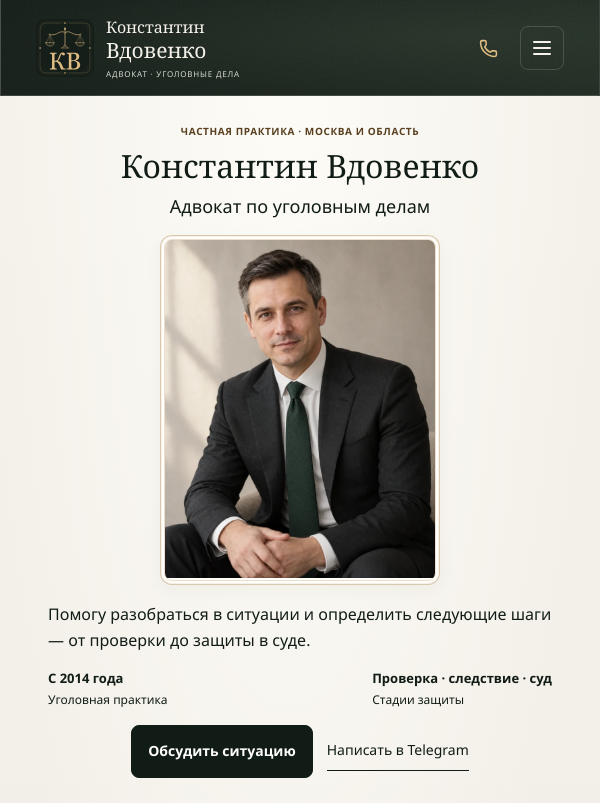
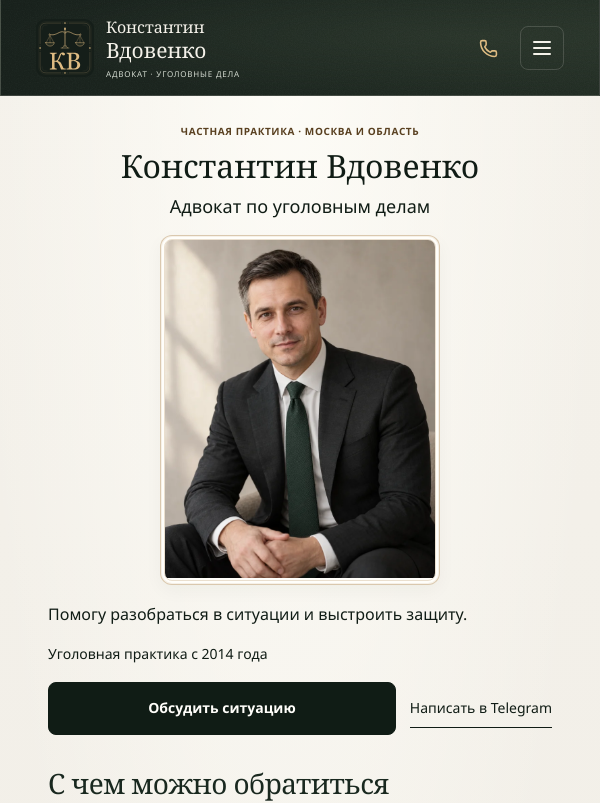
Before and after one commit to Aleks-man/advokat-vdovenko, a React (Vite) app in the folder front/: page / in a window 600 px wide. Shown: the top 803 px of the page. Built offline with nearby package versions, Linux system fonts and the light colour scheme; a web font is replaced by a local one.

Commit message:
Simplify mobile hero content and align action buttons

```diff
--- a/front/src/pages/Home/components/Hero/Hero.css
+++ b/front/src/pages/Home/components/Hero/Hero.css
@@ -168,3 +168,8 @@
     white-space: nowrap;
   }
 }
+
+.hero-summary-short,
+.hero-mobile-practice {
+  display: none;
+}
--- a/front/src/pages/Home/components/Hero/Hero.mobile.css
+++ b/front/src/pages/Home/components/Hero/Hero.mobile.css
@@ -52,18 +52,21 @@
   .hero-actions .button {
     justify-content: center;
   }
-  .hero-facts {
+  .hero-facts,
+  .hero-summary-full {
+    display: none;
+  }
+  .hero-summary-short {
+    display: inline;
+  }
+  .hero-mobile-practice {
     grid-area: facts;
-    display: grid;
-    grid-template-columns: minmax(0, 1fr) auto;
-    gap: 12px;
+    display: block;
+    margin: 0;
+    color: var(--muted);
+    font-size: var(--text-secondary);
+    line-height: var(--text-leading);
     text-align: left;
-  }
-  .hero-facts > div {
-    align-items: flex-start;
-  }
-  .hero-facts dd {
-    font-size: 13px;
   }
 }
 @media (min-width: 451px) and (max-width: 600px) {
@@ -72,6 +75,7 @@
     gap: 14px;
   }
   .hero-actions .button {
+    flex: 1;
     padding: 14px 16px;
     font-size: var(--text-secondary);
     white-space: nowrap;
@@ -99,9 +103,3 @@
     color: var(--ink);
   }
 }
-
-@media (max-width: 374px) {
-  .hero-facts {
-    grid-template-columns: minmax(0, 1fr);
-  }
-}
--- a/front/src/pages/Home/components/Hero/Hero.tsx
+++ b/front/src/pages/Home/components/Hero/Hero.tsx
@@ -19,9 +19,17 @@ export function Hero() {
           <p className="hero-description">
             <span className="hero-profession">{attorney.profession}</span>
             <span className="hero-summary">
-              Помогу разобраться в ситуации и определить следующие шаги — от проверки до защиты в
-              суде.
+              <span className="hero-summary-full">
+                Помогу разобраться в ситуации и определить следующие шаги — от проверки до защиты в
+                суде.
+              </span>
+              <span className="hero-summary-short">
+                Помогу разобраться в ситуации и выстроить защиту.
+              </span>
             </span>
+          </p>
+          <p className="hero-mobile-practice">
+            Уголовная практика {attorney.practiceSince.toLocaleLowerCase('ru-RU')}
           </p>
           <dl className="hero-facts">
             <div>
```
Also changed, not shown: 1 other file (tests, documents, lock files or other folders).
